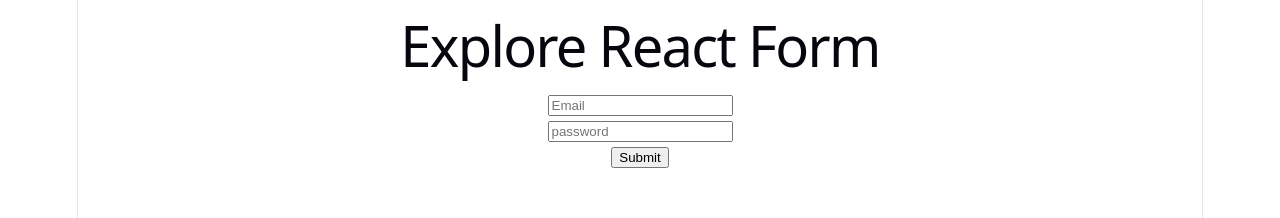
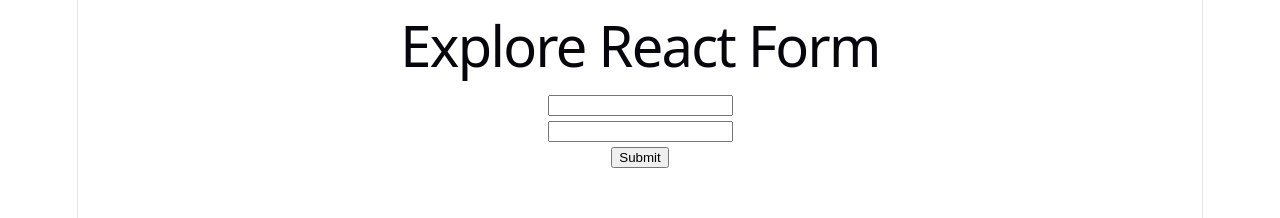
Before and after one commit to Mohotazim-Bosunia/Explore-React-Form, a React (Vite) app: page / in a window 1280 px wide. Shown: the top 218 px of the page. Built offline with nearby package versions, Linux system fonts and the light colour scheme.

Commit message:
third commit

```diff
--- a/src/App.jsx
+++ b/src/App.jsx
@@ -2,6 +2,7 @@
 import ControledField from "./Components/ControledField/ControledField";
 import FormAction from "./Components/FormAction/FormAction";
 import SimpleForm from "./Components/SimpleForm/SimpleForm";
+import UnControledFild from "./Components/UnControledField/UnControledFild";
 
 function App() {
   return (
@@ -9,7 +10,8 @@
       <h1>Explore React Form</h1>
       {/* <SimpleForm></SimpleForm> */}
       {/* <FormAction></FormAction> */}
-      <ControledField></ControledField>
+      {/* <ControledField></ControledField> */}
+      <UnControledFild></UnControledFild>
     </>
   );
 }
--- /dev/null
+++ b/src/Components/UnControledField/UnControledFild.jsx
@@ -0,0 +1,24 @@
+import React, { useRef } from "react";
+
+const UnControledFild = () => {
+  const emailRef = useRef("");
+  const passwordRef = useRef("");
+  const handleSubmit = (e) => {
+    e.preventDefault();
+    console.log(emailRef.current.value);
+    console.log(passwordRef.current.value);
+  };
+  return (
+    <div>
+      <form onSubmit={handleSubmit}>
+        <input ref={emailRef} type="email" name="email" />
+        <br />
+        <input ref={passwordRef} type="password" name="password" />
+        <br />
+        <input type="submit" value="Submit" />
+      </form>
+    </div>
+  );
+};
+
+export default UnControledFild;
```
